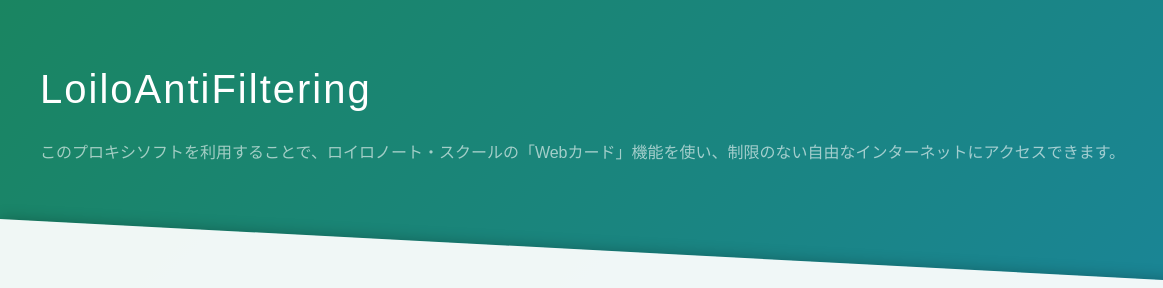
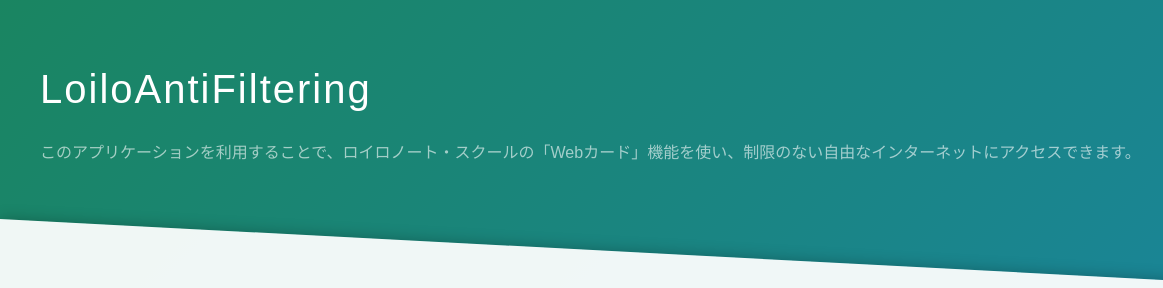
Before and after one commit to kasmide/loiloantifiltering, a website: page pages/index.html in a window 1280 px wide. Shown: the top 288 px of the page, 0-1163 px from the left. Drawn offline with Linux system fonts and the light colour scheme; grey boxes are pictures that could not be loaded.

Commit message:
This app is no longer a proxy software

```diff
--- a/pages/index.html
+++ b/pages/index.html
@@ -148,7 +148,7 @@
   </a>
   <header>
     <h1 id="loiloantifiltering">LoiloAntiFiltering</h1>
-    <p>このプロキシソフトを利用することで、ロイロノート・スクールの「Webカード」機能を使い、制限のない自由なインターネットにアクセスできます。</p>
+    <p>このアプリケーションを利用することで、ロイロノート・スクールの「Webカード」機能を使い、制限のない自由なインターネットにアクセスできます。</p>
   </header>
   <main>
     <div>
```
